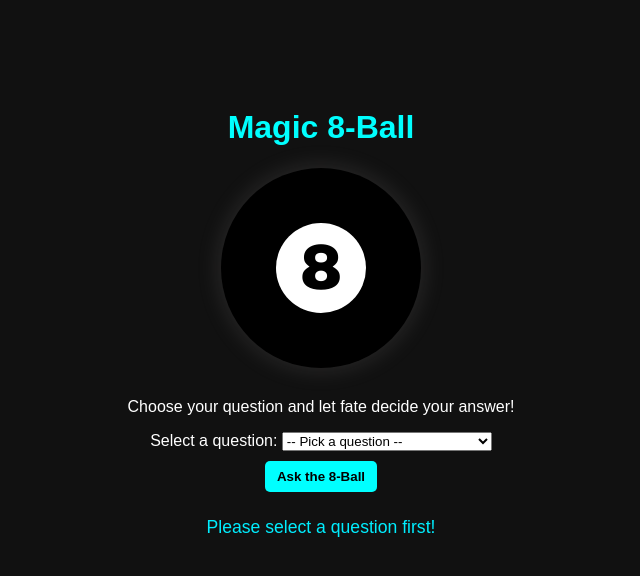
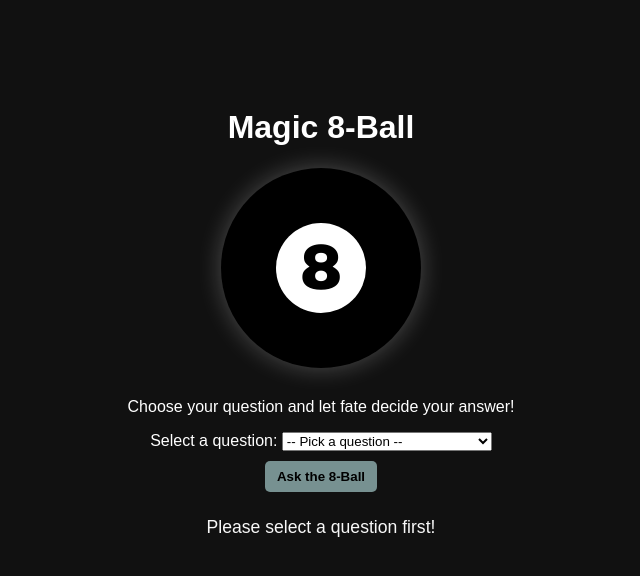
Before and after one commit to Ammanuel17/class-propsal-project, a plain HTML site: page index.html in a window 1280 px wide. Both pictures are taken after a click on the button "Ask the 8-Ball". Shown: the whole page, without its empty margins (319-959 px from the left). Drawn offline with Linux system fonts and the light colour scheme.

Commit message:
Update Files.

```diff
--- a/index.html
+++ b/index.html
@@ -40,6 +40,13 @@
 
   <script>
   function shakeBall() {
+    const eight = document.getElementById("eight");
+
+    // Reset animation (so it can spin again on next click)
+    eight.classList.remove("spin");
+    void eight.offsetWidth; // triggers reflow to restart animation
+    eight.classList.add("spin");
+
     const answers = [
       "It is certain.",
       "Yes, definitely.",
@@ -68,7 +75,6 @@
 
     document.getElementById("answer").textContent = " " + response;
 
-      // Add remarks using if / else
     if (randomIndex < 3) {
       document.getElementById("answer").textContent += " — Great luck awaits!";
     } else if (randomIndex < 7) {
@@ -77,7 +83,6 @@
       document.getElementById("answer").textContent += " — Maybe not your best idea!";
     }
 
-      // log all answers
     console.log("All possible answers:");
     for (let i = 0; i < answers.length; i++) {
       console.log(i + 1 + ":", answers[i]);
--- a/style.css
+++ b/style.css
@@ -7,7 +7,7 @@ body {
 }
 
 h1 {
-  color: cyan;
+  color: rgb(255, 255, 255);
 }
 
 input {
@@ -22,7 +22,7 @@ button {
   padding: 8px 12px;
   border: none;
   border-radius: 5px;
-  background-color: cyan;
+  background-color: rgb(119, 145, 145);
   color: black;
   cursor: pointer;
   font-weight: bold;
@@ -30,14 +30,14 @@ button {
 }
 
 button:hover {
-  background-color: #00f5d4;
+  background-color: #ff8b07;
   transform: scale(1.05);
 }
 
 #questionDisplay {
   margin-top: 25px;
   font-size: 1.1em;
-  color: #0ef;
+  color: rgb(248, 248, 248);
 }
 
 #answer {
@@ -55,7 +55,7 @@ button:hover {
   display: flex;
   align-items: center;
   justify-content: center;
-  box-shadow: 0 0 25px rgba(167, 162, 162, 0.2);
+  box-shadow: 0 0 25px rgba(255, 255, 255, 0.25);
 }
 
 #innerCircle {
@@ -66,6 +66,7 @@ button:hover {
   display: flex;
   align-items: center;
   justify-content: center;
+  transition
 }
 
 #eight {
@@ -74,3 +75,18 @@ button:hover {
   color: black;
   font-family: 'Arial Black', Arial, sans-serif;
 }
+
+/* Spin animation */
+@keyframes spin {
+  0% {
+    transform: rotate(0deg);
+  }
+  100% {
+    transform: rotate(720deg);
+  }
+}
+
+/* Class added dynamically when the ball spins */
+.spin {
+  animation: spin 1s ease-in-out;
+}
```
Also changed, not shown: 1 other file. Lines whose indentation alone changed are shown as unchanged.
